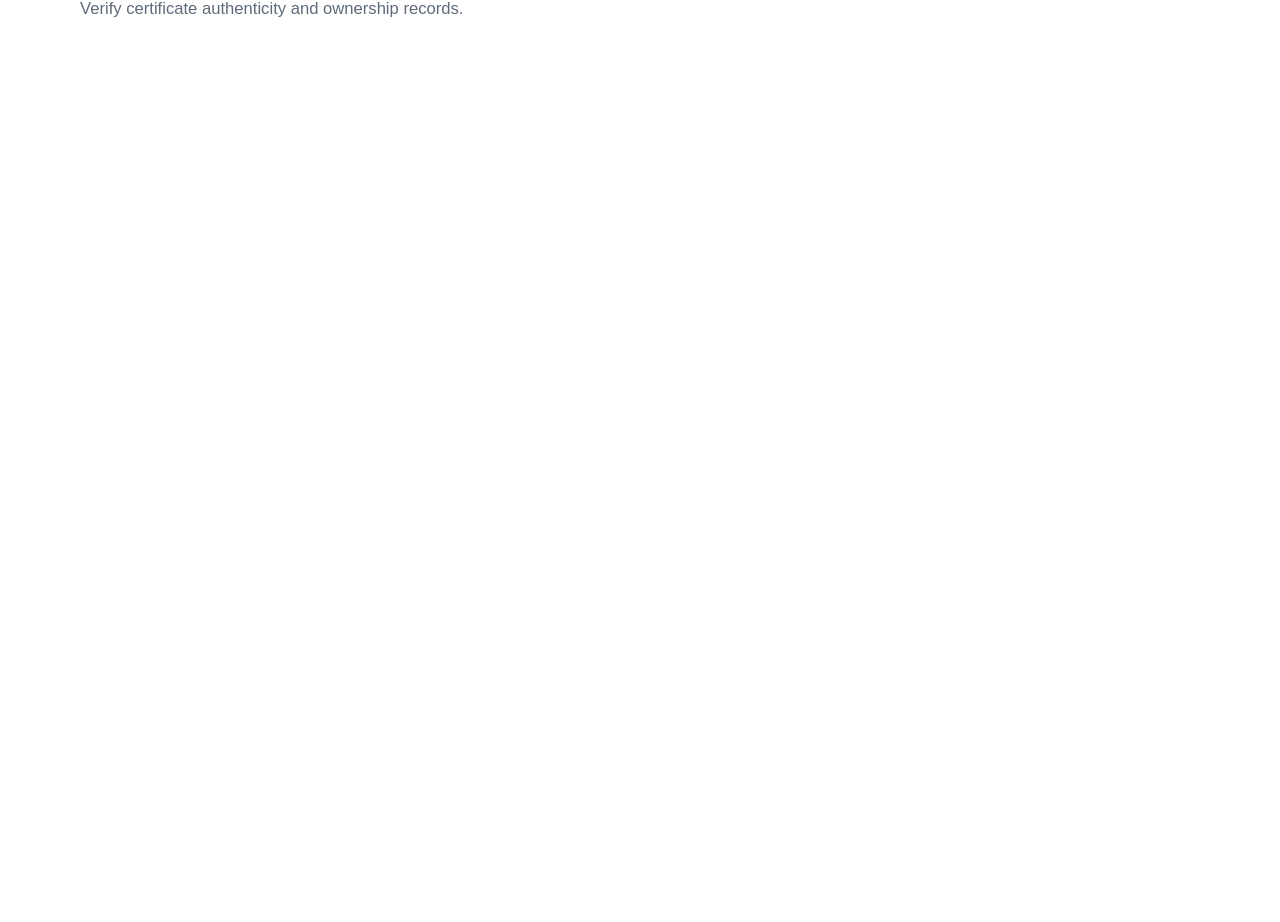
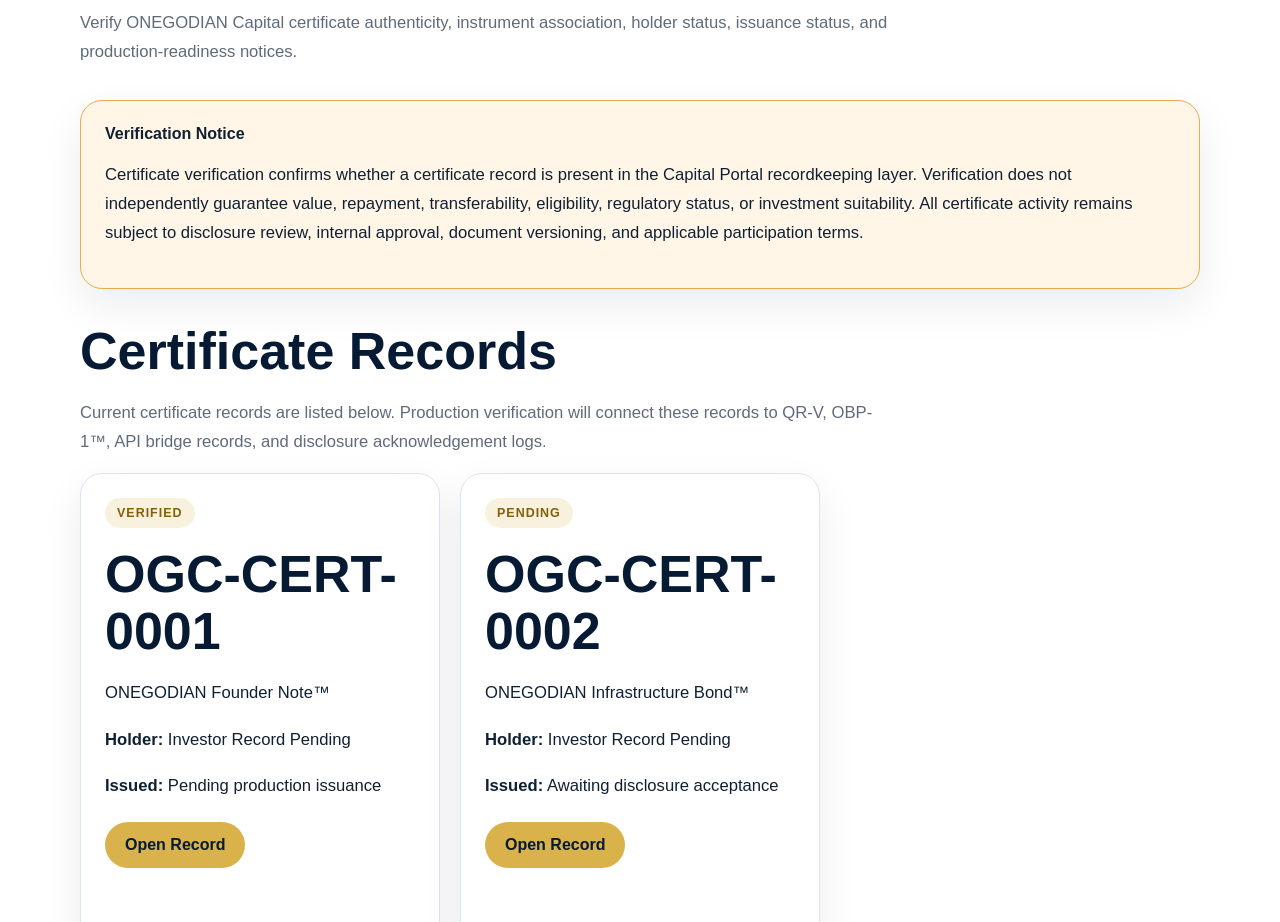
Before and after one commit to ohi-stack/onegodian-capital-web, a Next.js app: page /certificates in a window 1280 px wide. Shown: the part 178-1100 px from the top of the page. Before the commit the page ends 800 px from the top, so only its background shows below. Built offline with nearby package versions, Linux system fonts and the light colour scheme; no server answers.

Commit message:
Expand certificate verification page

```diff
--- a/app/certificates/page.tsx
+++ b/app/certificates/page.tsx
@@ -1 +1,91 @@
-export default function Certificates(){return(<main className='section'><div className='wrap'><h1>Certificate Verification</h1><p className='lead'>Verify certificate authenticity and ownership records.</p></div></main>)}
+import { certificates } from '../data';
+
+const statusNotes = [
+  {
+    title: 'Verified',
+    body: 'The certificate record exists in the capital portal data layer and is available for verification review.',
+  },
+  {
+    title: 'Pending',
+    body: 'The record exists but requires additional disclosure acceptance, issuance review, or production workflow completion.',
+  },
+  {
+    title: 'Revoked',
+    body: 'The record has been withdrawn, replaced, canceled, or otherwise marked inactive by ONEGODIAN, LLC.',
+  },
+];
+
+export default function Certificates() {
+  return (
+    <main className="section">
+      <div className="wrap">
+        <div style={{ marginBottom: 34 }}>
+          <div className="eyebrow">Verification Layer</div>
+          <h1>Certificate Verification</h1>
+          <p className="lead">
+            Verify ONEGODIAN Capital certificate authenticity, instrument association, holder status,
+            issuance status, and production-readiness notices.
+          </p>
+        </div>
+
+        <div className="notice" style={{ marginBottom: 34 }}>
+          <strong>Verification Notice</strong>
+          <p>
+            Certificate verification confirms whether a certificate record is present in the Capital Portal recordkeeping layer.
+            Verification does not independently guarantee value, repayment, transferability, eligibility, regulatory status,
+            or investment suitability. All certificate activity remains subject to disclosure review, internal approval,
+            document versioning, and applicable participation terms.
+          </p>
+        </div>
+
+        <section style={{ marginBottom: 44 }}>
+          <h2>Certificate Records</h2>
+          <p className="lead">
+            Current certificate records are listed below. Production verification will connect these records to QR-V,
+            OBP-1™, API bridge records, and disclosure acknowledgement logs.
+          </p>
+
+          <div className="cards">
+            {certificates.map((certificate) => (
+              <div className="card" key={certificate.id}>
+                <span className="badge">{certificate.status}</span>
+                <h2 style={{ marginTop: 18 }}>{certificate.id}</h2>
+                <p>{certificate.instrument}</p>
+                <div style={{ marginTop: 18 }}>
+                  <p><strong>Holder:</strong> {certificate.holder}</p>
+                  <p><strong>Issued:</strong> {certificate.issued}</p>
+                </div>
+                <div className="actions" style={{ marginTop: 22 }}>
+                  <a className="btn btnGold" href={`/certificates/${certificate.id}`}>
+                    Open Record
+                  </a>
+                  <a className="btn btnGhost" href="/disclosures">
+                    Review Disclosures
+                  </a>
+                </div>
+              </div>
+            ))}
+          </div>
+        </section>
+
+        <section style={{ marginBottom: 44 }}>
+          <h2>Status Meanings</h2>
+          <div className="cards">
+            {statusNotes.map((note) => (
+              <div className="card" key={note.title}>
+                <span className="badge">Status</span>
+                <h3>{note.title}</h3>
+                <p>{note.body}</p>
+              </div>
+            ))}
+          </div>
+        </section>
+
+        <div className="placeholder" style={{ marginTop: 44 }}>
+          Production verification module pending: QR code scan, certificate lookup form, API validation,
+          disclosure acknowledgement match, and audit-log display.
+        </div>
+      </div>
+    </main>
+  );
+}
```
